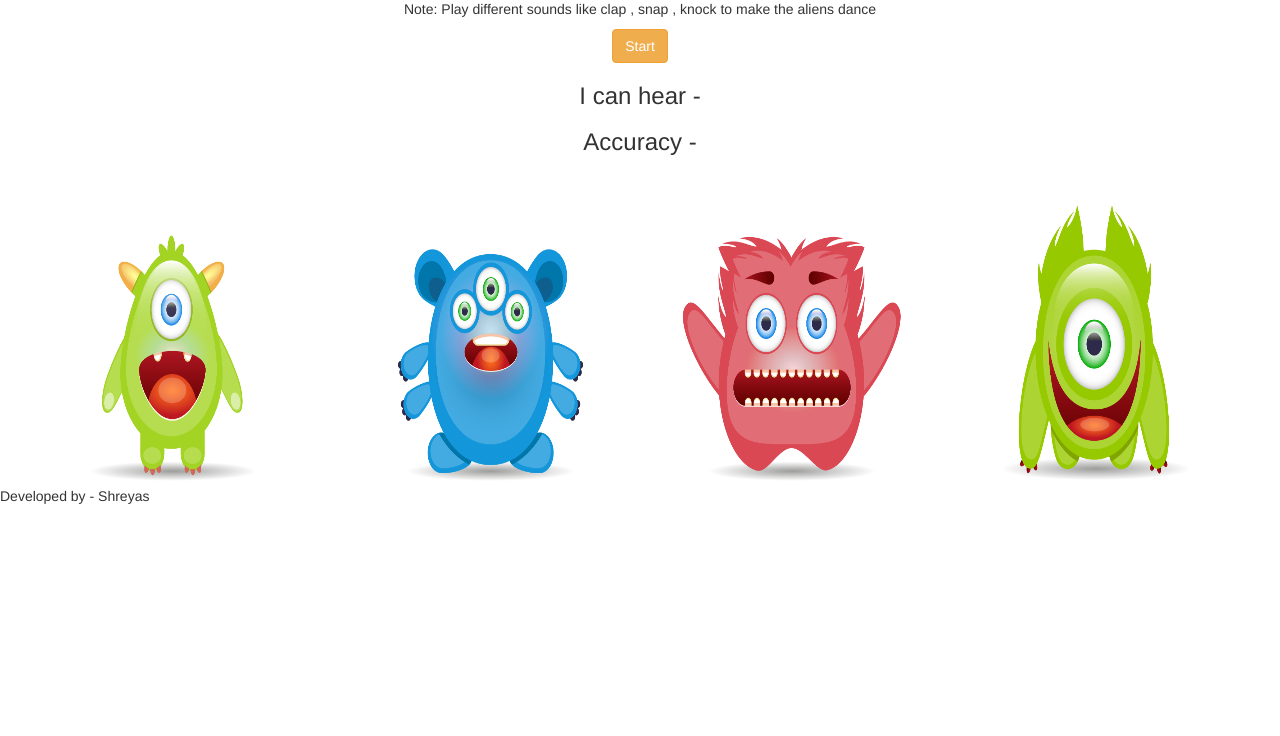
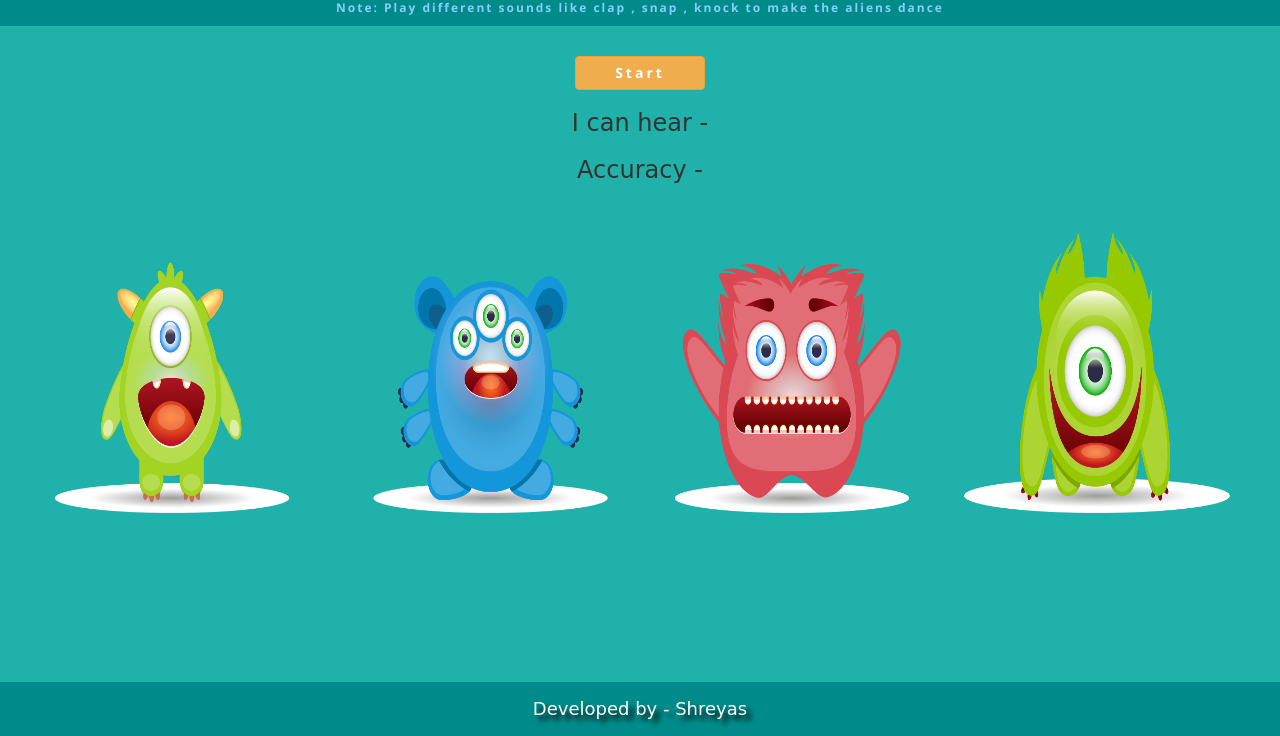
Before and after one commit to ShreyasJ1/SoundIdentificationModel, a plain HTML site: page index.html in a window 1280 px wide. Shown: the part 64-800 px from the top of the page. Drawn offline with nearby package versions, Linux system fonts and the light colour scheme; a web font is replaced by a local one.

Commit message:
Add files via upload

```diff
--- a/index.html
+++ b/index.html
@@ -8,6 +8,7 @@
     <script src="https://maxcdn.bootstrapcdn.com/bootstrap/3.4.0/js/bootstrap.min.js"></script>
     <script src="https://unpkg.com/ml5@0.4.3/dist/ml5.min.js"></script>
     <link rel="stylesheet" type="text/css" href="style.css">
+    <link href="https://fonts.googleapis.com/css2?family=Are+You+Serious&family=Cinzel:wght@500&family=Patua+One&display=swap" rel="stylesheet">
   </head>
 
   <body>
--- a/main.js
+++ b/main.js
@@ -0,0 +1,18 @@
+function startClassification()
+{
+navigator.mediaDevices.getUserMedia({
+audio:true
+});
+classifier = ml5.soundClassifier('https://teachablemachine.withgoogle.com/models/sUSzK_y9z/model.json',modelReady);
+}
+
+function modelReady()
+{
+classifier.classify(gotResults);
+}
+
+function gotResults(error,results)
+{
+console.log('gotResult');
+
+}
--- a/style.css
+++ b/style.css
@@ -0,0 +1,38 @@
+body
+{
+font-family: 'Special Elite', cursive;
+background-color: lightseagreen;
+}
+.header_div
+{
+background-color: darkcyan;
+color:firebrick;
+}
+.header_div p
+{
+color:lightskyblue;
+font-family:'Segoe UI', Tahoma, Geneva, Verdana, sans-serif;
+letter-spacing: 2px;
+font-size: 12px;
+font-weight: bold;
+}
+.main_div button
+{
+font-family: 'Segoe UI', Tahoma, Geneva, Verdana, sans-serif;
+margin-top: 30px;
+width: 130px;
+font-weight: bolder;
+letter-spacing: 3px;
+}
+.copy_right_footer
+{
+position: fixed;
+color:white;
+bottom: 0;
+width: 100%;
+font-size: 18px;
+background-color: darkcyan;
+line-height: 3;
+text-align:center;
+text-shadow:5px 5px 5px black;
+}
```
